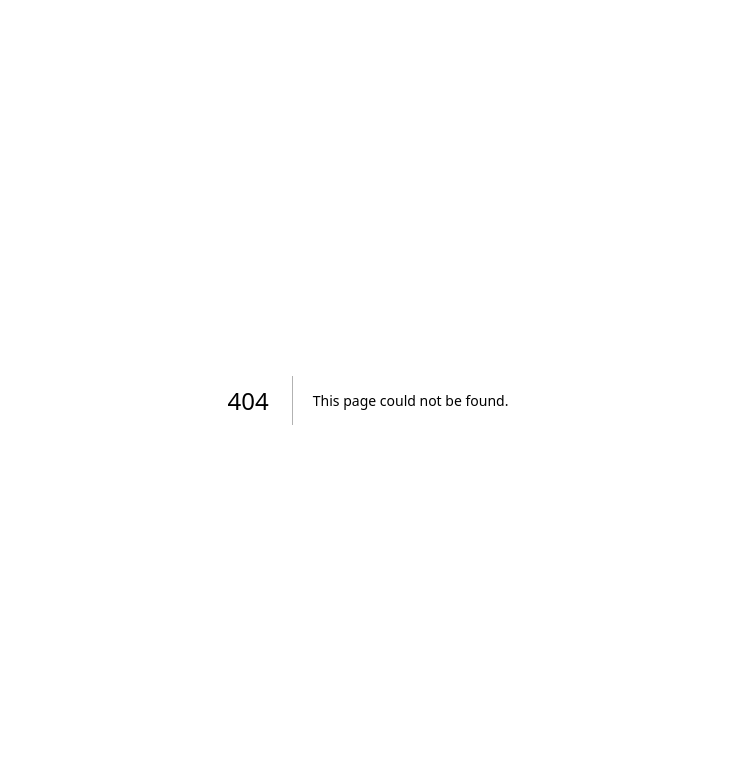
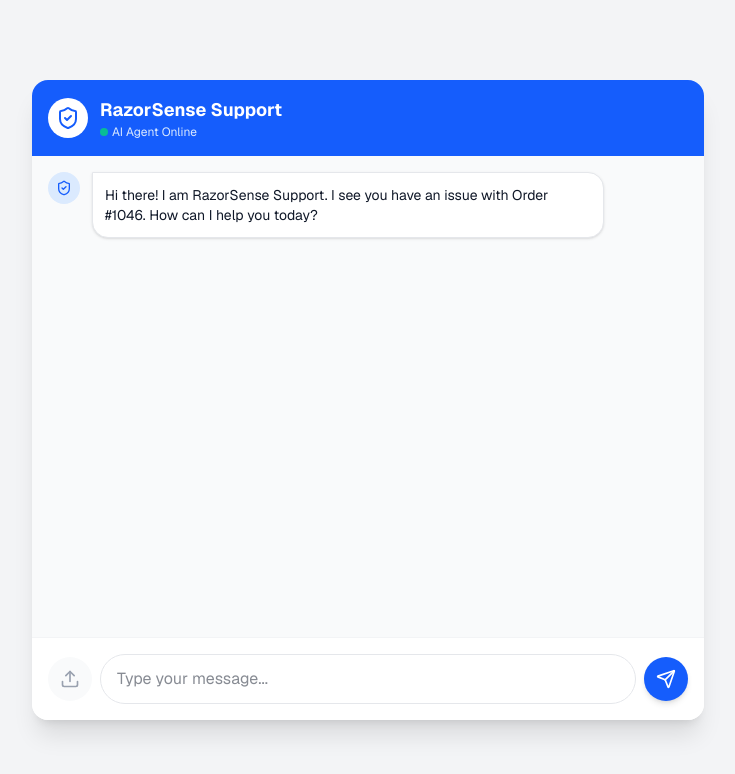
Before and after one commit to sanjaykrishnabaishya/RazorSense, a Next.js app in the folder frontend/: page /chat in a window 1280 px wide. Before the commit this address had no page. Shown: the top 774 px of the page, without its empty margins (272-1007 px from the left). Built offline with nearby package versions, Linux system fonts and the light colour scheme.

Commit message:
feat: build Buyer Chat Simulator UI

```diff
--- /dev/null
+++ b/frontend/src/app/chat/page.tsx
@@ -0,0 +1,87 @@
+"use client";
+import React, { useState } from 'react';
+import { Send, Upload, ShieldCheck, User } from 'lucide-react';
+
+export default function BuyerChat() {
+  const [messages, setMessages] = useState([
+    { role: 'ai', content: 'Hi there! I am RazorSense Support. I see you have an issue with Order #1046. How can I help you today?' }
+  ]);
+  const [input, setInput] = useState('');
+
+  const handleSend = () => {
+    if (!input.trim()) return;
+
+    // Add user message
+    setMessages(prev => [...prev, { role: 'user', content: input }]);
+    setInput('');
+
+    // Simulate AI thinking and replying
+    setTimeout(() => {
+      setMessages(prev => [...prev, {
+        role: 'ai',
+        content: 'I understand this is frustrating. Could you please upload a clear photo of the item so I can process this immediately?'
+      }]);
+    }, 1000);
+  };
+
+  return (
+    <div className="min-h-screen bg-gray-100 flex items-center justify-center p-4 font-sans text-gray-900">
+      <div className="w-full max-w-2xl bg-white rounded-2xl shadow-xl overflow-hidden flex flex-col h-[80vh]">
+
+        {/* Header */}
+        <header className="bg-blue-600 text-white p-4 flex items-center gap-3">
+          <div className="bg-white p-2 rounded-full">
+            <ShieldCheck className="text-blue-600 w-6 h-6" />
+          </div>
+          <div>
+            <h2 className="font-bold text-lg">RazorSense Support</h2>
+            <p className="text-blue-100 text-xs flex items-center gap-1">
+              <span className="w-2 h-2 rounded-full bg-green-400 animate-pulse"></span>
+              AI Agent Online
+            </p>
+          </div>
+        </header>
+
+        {/* Chat Area */}
+        <div className="flex-1 overflow-y-auto p-4 space-y-4 bg-gray-50">
+          {messages.map((m, i) => (
+            <div key={i} className={`flex gap-3 ${m.role === 'user' ? 'flex-row-reverse' : 'flex-row'}`}>
+              <div className={`w-8 h-8 flex items-center justify-center rounded-full flex-shrink-0
+                ${m.role === 'user' ? 'bg-gray-800' : 'bg-blue-100'}
+              `}>
+                {m.role === 'user' ? <User size={16} className="text-white" /> : <ShieldCheck size={16} className="text-blue-600" />}
+              </div>
+              <div className={`p-3 rounded-2xl max-w-[80%] shadow-sm text-sm
+                ${m.role === 'user' ? 'bg-gray-800 text-white rounded-tr-none' : 'bg-white border border-gray-200 rounded-tl-none'}
+              `}>
+                {m.content}
+              </div>
+            </div>
+          ))}
+        </div>
+
+        {/* Input Area */}
+        <div className="p-4 bg-white border-t border-gray-100 flex items-center gap-2">
+          <button className="p-3 text-gray-400 hover:text-blue-600 transition bg-gray-50 hover:bg-blue-50 rounded-full">
+            <Upload size={20} />
+          </button>
+          <input
+            type="text"
+            placeholder="Type your message..."
+            className="flex-1 border border-gray-200 rounded-full px-4 py-3 focus:outline-none focus:border-blue-600 focus:ring-1 focus:ring-blue-600 transition"
+            value={input}
+            onChange={(e) => setInput(e.target.value)}
+            onKeyDown={(e) => e.key === 'Enter' && handleSend()}
+          />
+          <button
+            onClick={handleSend}
+            className="p-3 bg-blue-600 text-white hover:bg-blue-700 transition rounded-full shadow-md"
+          >
+            <Send size={20} />
+          </button>
+        </div>
+
+      </div>
+    </div>
+  );
+}
```
